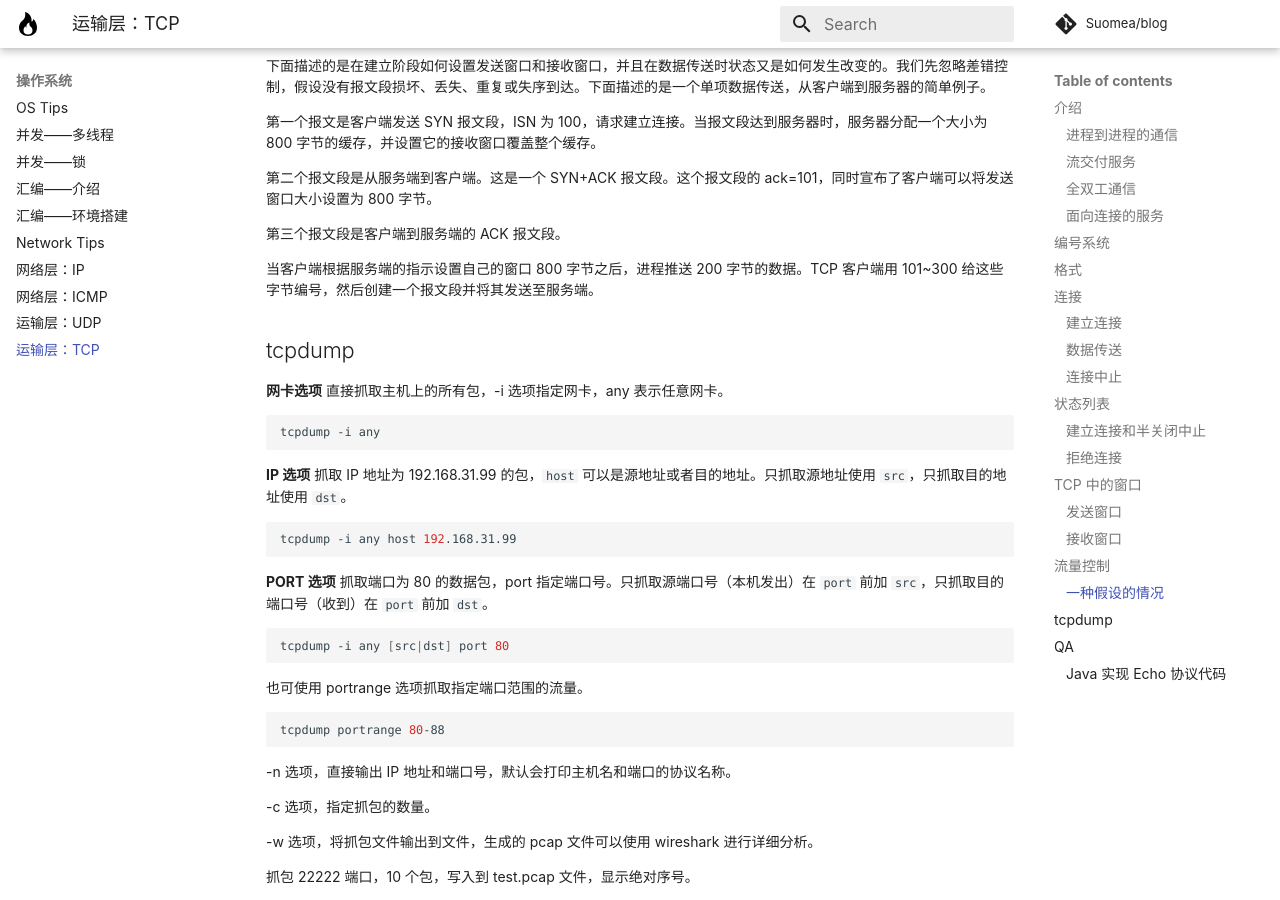
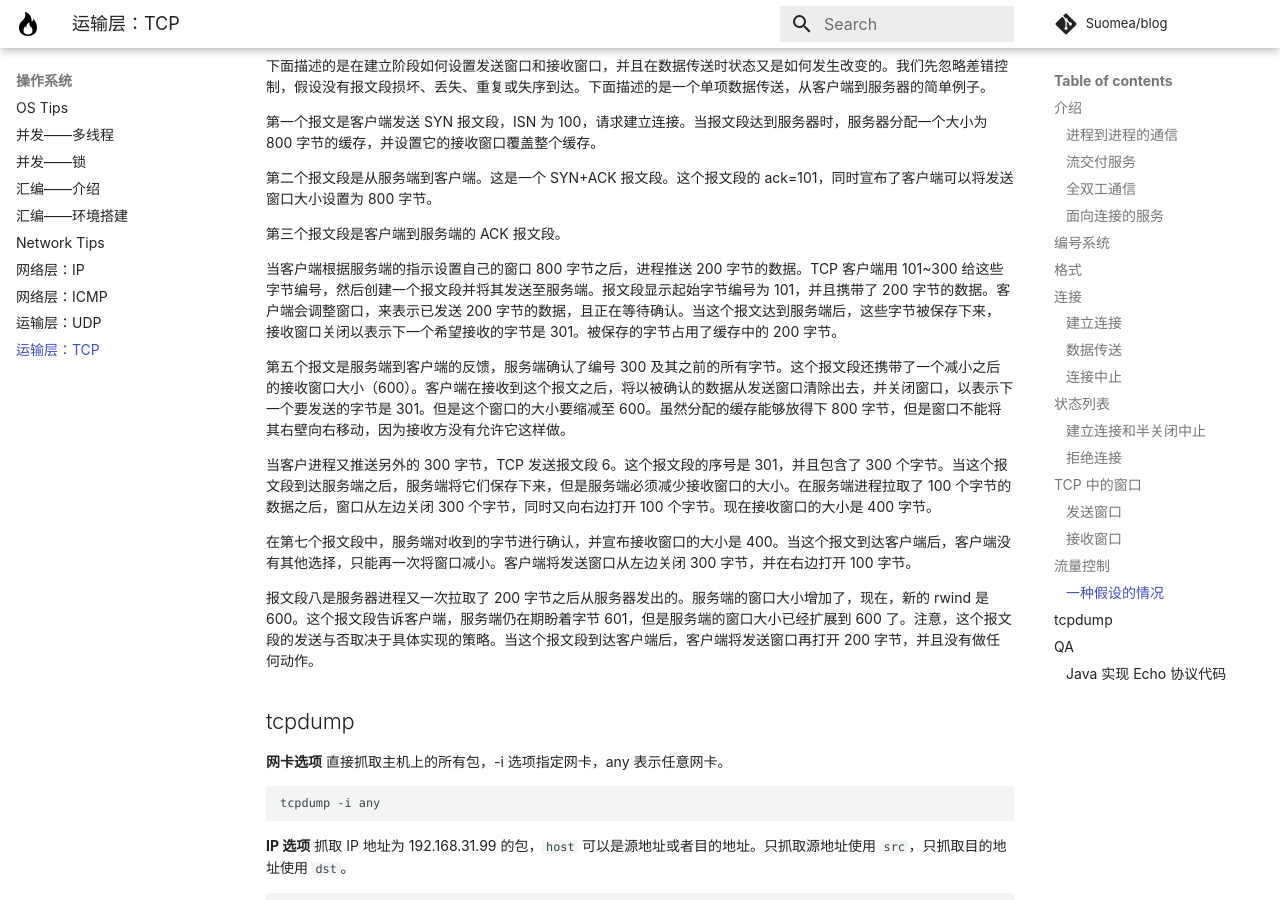
Before and after one commit to Suomea/blog, an MkDocs documentation site: the page built from docs/Network/运输层：TCP.md, in a window 1280 px wide and 900 px high, scrolled down 10184 px. Built offline with MkDocs 1.6.1 and Material for MkDocs 9.7.7, drawn with Linux system fonts in a browser that asks for light colours; some web fonts are replaced; comment, search, counter and statistics services are not loaded.

Commit message:
更新 TCP。

```diff
--- a/docs/Network/运输层：TCP.md
+++ b/docs/Network/运输层：TCP.md
@@ -272,7 +272,15 @@ rwind = 缓存大小 - 正在等待被进程拉取的字节数
 
 第三个报文段是客户端到服务端的 ACK 报文段。
 
-当客户端根据服务端的指示设置自己的窗口 800 字节之后，进程推送 200 字节的数据。TCP 客户端用 101~300 给这些字节编号，然后创建一个报文段并将其发送至服务端。
+当客户端根据服务端的指示设置自己的窗口 800 字节之后，进程推送 200 字节的数据。TCP 客户端用 101~300 给这些字节编号，然后创建一个报文段并将其发送至服务端。报文段显示起始字节编号为 101，并且携带了 200 字节的数据。客户端会调整窗口，来表示已发送 200 字节的数据，且正在等待确认。当这个报文达到服务端后，这些字节被保存下来，接收窗口关闭以表示下一个希望接收的字节是 301。被保存的字节占用了缓存中的 200 字节。
+
+第五个报文是服务端到客户端的反馈，服务端确认了编号 300 及其之前的所有字节。这个报文段还携带了一个减小之后的接收窗口大小（600）。客户端在接收到这个报文之后，将以被确认的数据从发送窗口清除出去，并关闭窗口，以表示下一个要发送的字节是 301。但是这个窗口的大小要缩减至 600。虽然分配的缓存能够放得下 800 字节，但是窗口不能将其右壁向右移动，因为接收方没有允许它这样做。
+
+当客户进程又推送另外的 300 字节，TCP 发送报文段 6。这个报文段的序号是 301，并且包含了 300 个字节。当这个报文段到达服务端之后，服务端将它们保存下来，但是服务端必须减少接收窗口的大小。在服务端进程拉取了 100 个字节的数据之后，窗口从左边关闭 300 个字节，同时又向右边打开 100 个字节。现在接收窗口的大小是 400 字节。
+
+在第七个报文段中，服务端对收到的字节进行确认，并宣布接收窗口的大小是 400。当这个报文到达客户端后，客户端没有其他选择，只能再一次将窗口减小。客户端将发送窗口从左边关闭 300 字节，并在右边打开 100 字节。
+
+报文段八是服务器进程又一次拉取了 200 字节之后从服务器发出的。服务端的窗口大小增加了，现在，新的 rwind 是 600。这个报文段告诉客户端，服务端仍在期盼着字节 601，但是服务端的窗口大小已经扩展到 600 了。注意，这个报文段的发送与否取决于具体实现的策略。当这个报文段到达客户端后，客户端将发送窗口再打开 200 字节，并且没有做任何动作。
 
 ## tcpdump
 **网卡选项** 直接抓取主机上的所有包，-i 选项指定网卡，any 表示任意网卡。
```
Also changed, not shown: 1 other file.
